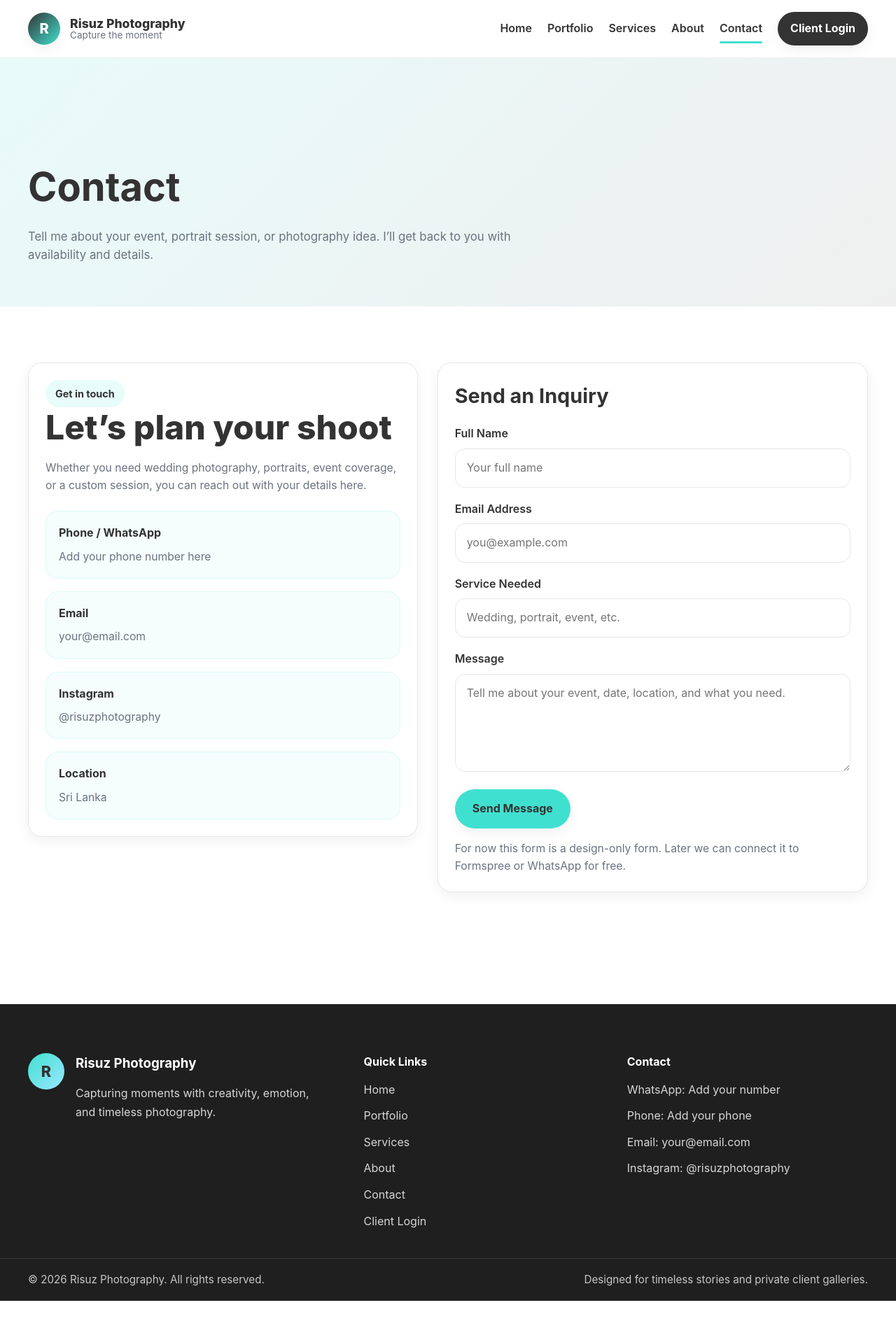
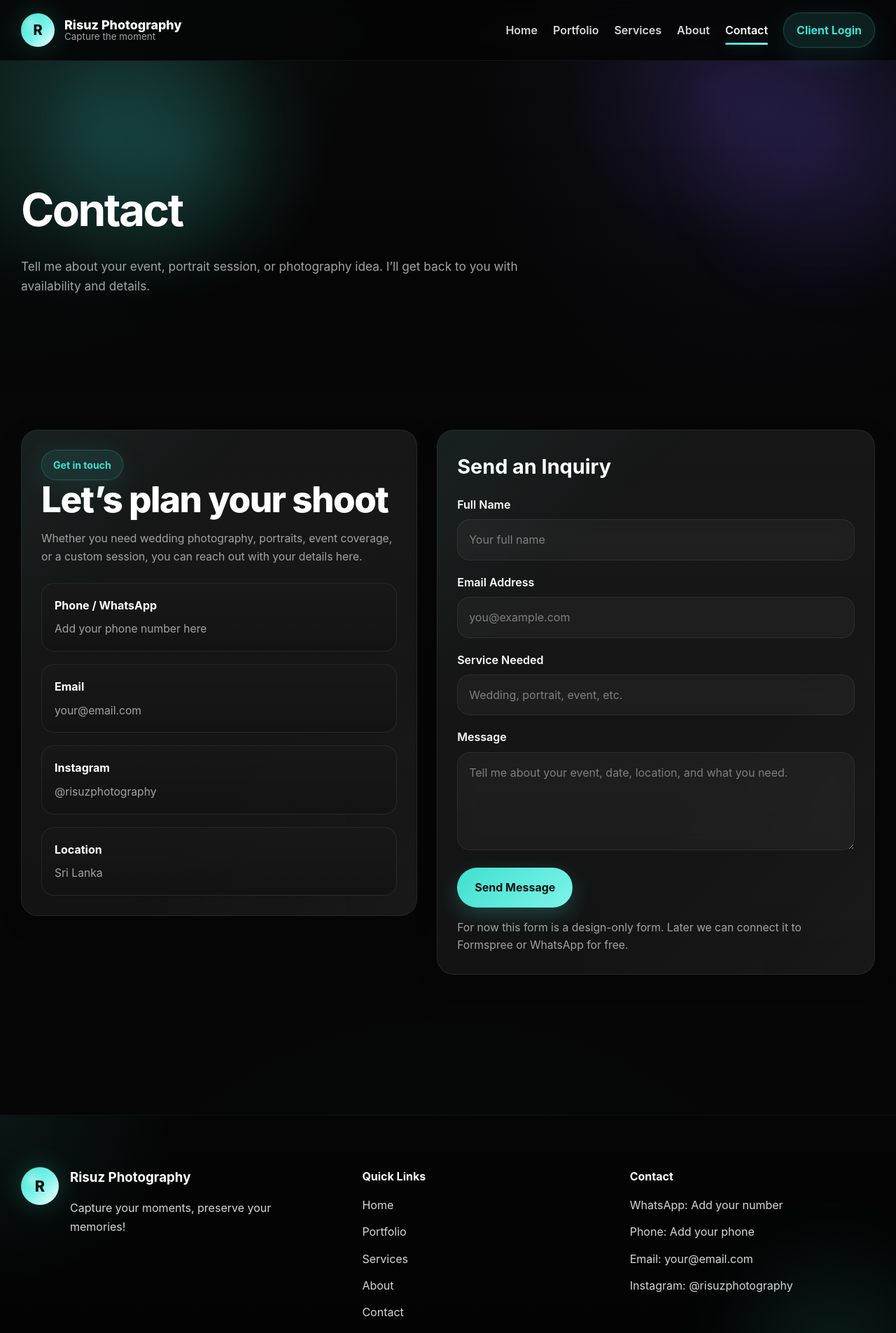
Before and after one commit to risuzphotography/risuzphotography-2-, a React (Vite) app: page /contact in a window 1280 px wide. Shown: the top 1905 px of the page at 70% size. Before the commit the page ends 1859 px from the top, so only its background shows below. Built offline with nearby package versions, Linux system fonts and the light colour scheme.

Commit message:
Update website

```diff
--- a/src/components/Footer.jsx
+++ b/src/components/Footer.jsx
@@ -11,7 +11,7 @@
             <span className="footer-logo-mark">R</span>
             <div>
               <h3>Risuz Photography</h3>
-              <p>Capturing moments with creativity, emotion, and timeless photography.</p>
+              <p>Capture your moments, preserve your memories!</p>
             </div>
           </div>
         </div>
@@ -42,7 +42,7 @@
       <div className="footer-bottom">
         <div className="container footer-bottom-inner">
           <p>© {year} Risuz Photography. All rights reserved.</p>
-          <p>Designed for timeless stories and private client galleries.</p>
+          <p>Designed & Developed by Sanithu Udaneth.</p>
         </div>
       </div>
     </footer>
--- a/src/index.css
+++ b/src/index.css
@@ -1,26 +1,41 @@
 :root {
+  --color-bg: #050505;
+  --color-bg-soft: #0b0b0b;
+  --color-surface: rgba(18, 18, 18, 0.9);
+  --color-surface-2: rgba(24, 24, 24, 0.92);
+  --color-surface-3: #121212;
+  --color-card: rgba(17, 17, 17, 0.9);
+  --color-border: rgba(255, 255, 255, 0.08);
+
+  --color-text: #ffffff;
+  --color-text-soft: #d7d7d7;
+  --color-muted: #a3a3a3;
+
   --color-primary: #40e0d0;
-  --color-primary-dark: #22cfc0;
-  --color-charcoal: #333333;
-  --color-charcoal-dark: #1f1f1f;
-  --color-white: #ffffff;
-  --color-soft-bg: #f7f9fa;
-  --color-border: #e5e7eb;
-  --color-muted: #6b7280;
-  --color-card-bg: #ffffff;
-  --color-light-accent: #e8fffc;
+  --color-primary-strong: #1fd5c5;
+  --color-primary-soft: rgba(64, 224, 208, 0.12);
+  --color-primary-glow: rgba(64, 224, 208, 0.22);
 
-  --container-width: 1200px;
-  --section-padding: 80px;
-  --radius-lg: 20px;
-  --radius-md: 14px;
-  --radius-sm: 10px;
+  --color-accent-blue: #78b8ff;
+  --color-accent-purple: #7c5cff;
+  --color-accent-silver: #d8d8d8;
 
-  --shadow-sm: 0 6px 20px rgba(0, 0, 0, 0.06);
-  --shadow-md: 0 14px 35px rgba(0, 0, 0, 0.1);
-  --shadow-lg: 0 24px 60px rgba(0, 0, 0, 0.18);
+  --container-width: 1220px;
+  --section-padding: 110px;
+  --radius-xl: 32px;
+  --radius-lg: 24px;
+  --radius-md: 18px;
+  --radius-sm: 12px;
 
-  --transition: all 0.3s ease;
+  --shadow-sm: 0 10px 30px rgba(0, 0, 0, 0.25);
+  --shadow-md: 0 24px 60px rgba(0, 0, 0, 0.35);
+  --shadow-lg: 0 40px 120px rgba(0, 0, 0, 0.45);
+
+  --glow-primary: 0 0 0 1px rgba(64, 224, 208, 0.08),
+    0 10px 40px rgba(64, 224, 208, 0.12);
+  --glow-large: 0 0 80px rgba(64, 224, 208, 0.16);
+
+  --transition: all 0.32s ease;
 }
 
 * {
@@ -36,9 +51,29 @@
 body {
   font-family: Inter, system-ui, -apple-system, BlinkMacSystemFont, "Segoe UI",
     Roboto, sans-serif;
-  background: var(--color-white);
-  color: var(--color-charcoal);
-  line-height: 1.6;
+  background:
+    radial-gradient(circle at top left, rgba(64, 224, 208, 0.08), transparent 22%),
+    radial-gradient(circle at 85% 8%, rgba(124, 92, 255, 0.08), transparent 20%),
+    radial-gradient(circle at 50% 100%, rgba(64, 224, 208, 0.05), transparent 28%),
+    linear-gradient(180deg, #030303 0%, #070707 35%, #050505 100%);
+  color: var(--color-text);
+  line-height: 1.65;
+  min-height: 100vh;
+  overflow-x: hidden;
+}
+
+body::before {
+  content: "";
+  position: fixed;
+  inset: 0;
+  pointer-events: none;
+  background:
+    linear-gradient(rgba(255, 255, 255, 0.018) 1px, transparent 1px),
+    linear-gradient(90deg, rgba(255, 255, 255, 0.018) 1px, transparent 1px);
+  background-size: 42px 42px;
+  mask-image: radial-gradient(circle at center, black 40%, transparent 95%);
+  opacity: 0.16;
+  z-index: -1;
 }
 
 a {
@@ -68,28 +103,37 @@
   background: none;
 }
 
+::selection {
+  background: rgba(64, 224, 208, 0.28);
+  color: #ffffff;
+}
+
 .container {
-  width: min(100% - 32px, var(--container-width));
+  width: min(100% - 40px, var(--container-width));
   margin: 0 auto;
+  position: relative;
+  z-index: 2;
 }
 
 .section {
   padding: var(--section-padding) 0;
+  position: relative;
 }
 
 .section-title {
-  font-size: clamp(2rem, 4vw, 3rem);
+  font-size: clamp(2.3rem, 4vw, 3.8rem);
   font-weight: 800;
-  color: var(--color-charcoal);
+  color: var(--color-text);
   margin-bottom: 14px;
-  line-height: 1.2;
+  line-height: 1.08;
+  letter-spacing: -0.03em;
 }
 
 .section-subtitle {
-  max-width: 700px;
-  font-size: 1rem;
+  max-width: 760px;
+  font-size: 1.03rem;
   color: var(--color-muted);
-  margin-bottom: 36px;
+  margin-bottom: 40px;
 }
 
 .text-center {
@@ -97,21 +141,50 @@
 }
 
 .page-header {
-  padding: 140px 0 60px;
+  padding: 160px 0 80px;
+  position: relative;
+  overflow: hidden;
   background:
-    linear-gradient(135deg, rgba(64, 224, 208, 0.12), rgba(51, 51, 51, 0.08));
+    radial-gradient(circle at 20% 30%, rgba(64, 224, 208, 0.14), transparent 20%),
+    radial-gradient(circle at 80% 10%, rgba(124, 92, 255, 0.12), transparent 20%),
+    linear-gradient(180deg, rgba(255, 255, 255, 0.02), rgba(255, 255, 255, 0));
+}
+
+.page-header::before {
+  content: "";
+  position: absolute;
+  width: 520px;
+  height: 520px;
+  border-radius: 50%;
+  background: radial-gradient(circle, rgba(64, 224, 208, 0.18), transparent 68%);
+  top: -160px;
+  left: -120px;
+  filter: blur(24px);
+}
+
+.page-header::after {
+  content: "";
+  position: absolute;
+  width: 480px;
+  height: 480px;
+  border-radius: 50%;
+  background: radial-gradient(circle, rgba(124, 92, 255, 0.16), transparent 68%);
+  right: -140px;
+  top: -120px;
+  filter: blur(28px);
 }
 
 .page-header h1 {
-  font-size: clamp(2.2rem, 5vw, 3.5rem);
-  color: var(--color-charcoal);
-  margin-bottom: 12px;
+  font-size: clamp(2.8rem, 5vw, 4.8rem);
+  color: var(--color-text);
+  margin-bottom: 14px;
+  letter-spacing: -0.04em;
 }
 
 .page-header p {
-  max-width: 720px;
+  max-width: 760px;
   color: var(--color-muted);
-  font-size: 1.05rem;
+  font-size: 1.08rem;
 }
 
 /* Buttons */
@@ -125,62 +198,100 @@
   font-weight: 700;
   transition: var(--transition);
   border: 1px solid transparent;
+  position: relative;
+  overflow: hidden;
+}
+
+.btn::before {
+  content: "";
+  position: absolute;
+  inset: 0;
+  background: linear-gradient(
+    135deg,
+    rgba(255, 255, 255, 0.18),
+    rgba(255, 255, 255, 0)
+  );
+  opacity: 0;
+  transition: var(--transition);
+}
+
+.btn:hover::before {
+  opacity: 1;
 }
 
 .btn-primary {
-  background: var(--color-primary);
-  color: var(--color-charcoal);
-  box-shadow: var(--shadow-sm);
+  background: linear-gradient(135deg, var(--color-primary), #7cf4e9);
+  color: #061111;
+  box-shadow: 0 10px 30px rgba(64, 224, 208, 0.24);
 }
 
 .btn-primary:hover {
   transform: translateY(-2px);
-  background: var(--color-primary-dark);
+  box-shadow: 0 16px 40px rgba(64, 224, 208, 0.32);
 }
 
 .btn-secondary {
-  background: var(--color-charcoal);
-  color: var(--color-white);
+  background: linear-gradient(135deg, #ffffff, #d8d8d8);
+  color: #111111;
   box-shadow: var(--shadow-sm);
 }
 
 .btn-secondary:hover {
   transform: translateY(-2px);
-  background: var(--color-charcoal-dark);
 }
 
 .btn-outline {
-  border: 1px solid var(--color-primary);
-  color: var(--color-charcoal);
-  background: var(--color-white);
+  border: 1px solid rgba(255, 255, 255, 0.12);
+  color: var(--color-text);
+  background: rgba(255, 255, 255, 0.02);
+  backdrop-filter: blur(12px);
 }
 
 .btn-outline:hover {
-  background: rgba(64, 224, 208, 0.1);
   transform: translateY(-2px);
+  border-color: rgba(64, 224, 208, 0.35);
+  background: rgba(64, 224, 208, 0.08);
 }
 
 /* Cards */
 .card {
-  background: var(--color-card-bg);
+  background:
+    linear-gradient(180deg, rgba(255, 255, 255, 0.035), rgba(255, 255, 255, 0.015)),
+    var(--color-card);
   border: 1px solid var(--color-border);
   border-radius: var(--radius-lg);
   box-shadow: var(--shadow-sm);
   overflow: hidden;
   transition: var(--transition);
+  backdrop-filter: blur(18px);
+  position: relative;
+}
+
+.card::before {
+  content: "";
+  position: absolute;
+  inset: 0;
+  background:
+    linear-gradient(135deg, rgba(64, 224, 208, 0.08), transparent 28%),
+    linear-gradient(315deg, rgba(255, 255, 255, 0.04), transparent 40%);
+  opacity: 0.7;
+  pointer-events: none;
 }
 
 .card:hover {
-  transform: translateY(-6px);
+  transform: translateY(-8px);
   box-shadow: var(--shadow-md);
+  border-color: rgba(64, 224, 208, 0.18);
 }
 
 .card-body {
-  padding: 24px;
+  padding: 28px;
+  position: relative;
+  z-index: 2;
 }
 
 .card h3 {
-  color: var(--color-charcoal);
+  color: var(--color-text);
   margin-bottom: 12px;
   font-size: 1.25rem;
 }
@@ -217,23 +328,28 @@
   display: block;
   margin-bottom: 8px;
   font-weight: 600;
-  color: var(--color-charcoal);
+  color: var(--color-text);
 }
 
 .form-control {
   width: 100%;
-  padding: 14px 16px;
-  border: 1px solid var(--color-border);
+  padding: 15px 16px;
+  border: 1px solid rgba(255, 255, 255, 0.08);
   border-radius: var(--radius-md);
-  background: var(--color-white);
-  color: var(--color-charcoal);
+  background: rgba(255, 255, 255, 0.03);
+  color: var(--color-text);
   transition: var(--transition);
+  backdrop-filter: blur(12px);
+}
+
+.form-control::placeholder {
+  color: #7f7f7f;
 }
 
 .form-control:focus {
   outline: none;
-  border-color: var(--color-primary);
-  box-shadow: 0 0 0 4px rgba(64, 224, 208, 0.18);
+  border-color: rgba(64, 224, 208, 0.55);
+  box-shadow: 0 0 0 4px rgba(64, 224, 208, 0.14);
 }
 
 textarea.form-control {
@@ -241,15 +357,18 @@
   resize: vertical;
 }
 
-/* Utility blocks */
+/* Utility */
 .badge {
   display: inline-block;
-  padding: 8px 14px;
+  padding: 9px 16px;
   border-radius: 999px;
-  background: rgba(64, 224, 208, 0.12);
-  color: var(--color-charcoal);
-  font-size: 0.9rem;
+  background: rgba(64, 224, 208, 0.1);
+  color: var(--color-primary);
+  border: 1px solid rgba(64, 224, 208, 0.18);
+  font-size: 0.88rem;
   font-weight: 700;
+  backdrop-filter: blur(10px);
+  box-shadow: var(--glow-primary);
 }
 
 .highlight,
@@ -262,24 +381,29 @@
 }
 
 .bg-light {
-  background: var(--color-soft-bg);
+  background:
+    radial-gradient(circle at top right, rgba(64, 224, 208, 0.05), transparent 22%),
+    linear-gradient(180deg, rgba(255, 255, 255, 0.012), rgba(255, 255, 255, 0));
 }
 
 .bg-midnight {
-  background: var(--color-charcoal-dark);
-  color: var(--color-white);
+  background:
+    radial-gradient(circle at left top, rgba(64, 224, 208, 0.08), transparent 22%),
+    radial-gradient(circle at right bottom, rgba(124, 92, 255, 0.08), transparent 20%),
+    #090909;
+  color: var(--color-text);
 }
 
 .bg-midnight .section-title,
 .bg-midnight h1,
 .bg-midnight h2,
 .bg-midnight h3 {
-  color: var(--color-white);
+  color: var(--color-text);
 }
 
 .bg-midnight p,
 .bg-midnight .muted {
-  color: rgba(255, 255, 255, 0.8);
+  color: var(--color-text-soft);
 }
 
 /* =========================
@@ -289,13 +413,13 @@
   position: sticky;
   top: 0;
   z-index: 1000;
-  background: rgba(255, 255, 255, 0.92);
-  backdrop-filter: blur(14px);
-  border-bottom: 1px solid rgba(0, 0, 0, 0.06);
+  background: rgba(6, 6, 6, 0.7);
+  backdrop-filter: blur(18px);
+  border-bottom: 1px solid rgba(255, 255, 255, 0.06);
 }
 
 .navbar-container {
-  min-height: 82px;
+  min-height: 86px;
   display: flex;
   align-items: center;
   justify-content: space-between;
@@ -310,32 +434,34 @@
 }
 
 .logo-mark {
-  width: 46px;
-  height: 46px;
+  width: 48px;
+  height: 48px;
   border-radius: 50%;
-  background: linear-gradient(135deg, var(--color-charcoal), var(--color-primary));
-  color: var(--color-white);
+  background:
+    radial-gradient(circle at 30% 30%, rgba(255, 255, 255, 0.3), transparent 30%),
+    linear-gradient(135deg, var(--color-primary), #7cf4e9 55%, #ffffff);
+  color: #071111;
   display: grid;
   place-items: center;
   font-size: 1.25rem;
   font-weight: 800;
-  box-shadow: var(--shadow-sm);
+  box-shadow: 0 0 35px rgba(64, 224, 208, 0.22);
 }
 
 .logo-text {
   display: flex;
   flex-direction: column;
-  line-height: 1.1;
+  line-height: 1.08;
 }
 
 .logo-title {
-  font-size: 1.1rem;
+  font-size: 1.12rem;
   font-weight: 800;
-  color: var(--color-charcoal);
+  color: var(--color-text);
 }
 
 .logo-subtitle {
-  font-size: 0.85rem;
+  font-size: 0.84rem;
   color: var(--color-muted);
 }
 
@@ -348,13 +474,13 @@
 .navbar-links a {
   position: relative;
   font-weight: 600;
-  color: var(--color-charcoal);
+  color: var(--color-text-soft);
   transition: var(--transition);
 }
 
 .navbar-links a:hover,
 .navbar-links a.active {
-  color: var(--color-charcoal);
+  color: var(--color-text);
 }
 
 .navbar-links a.active::after,
@@ -366,21 +492,23 @@
   width: 100%;
   height: 3px;
   border-radius: 999px;
-  background: var(--color-primary);
+  background: linear-gradient(90deg, var(--color-primary), #7cf4e9);
+  box-shadow: 0 0 18px rgba(64, 224, 208, 0.35);
 }
 
 .client-login-link {
   padding: 11px 18px;
   border-radius: 999px;
-  background: var(--color-charcoal);
-  color: var(--color-white) !important;
+  background: rgba(64, 224, 208, 0.12);
+  color: var(--color-primary) !important;
+  border: 1px solid rgba(64, 224, 208, 0.2);
   font-weight: 700 !important;
-  box-shadow: var(--shadow-sm);
+  box-shadow: var(--glow-primary);
 }
 
 .client-login-link:hover {
-  background: var(--color-primary);
-  color: var(--color-charcoal) !important;
+  background: linear-gradient(135deg, var(--color-primary), #7cf4e9);
+  color: #071111 !important;
   transform: translateY(-1px);
 }
 
@@ -393,9 +521,9 @@
   display: none;
   width: 46px;
   height: 46px;
-  border-radius: 12px;
-  border: 1px solid rgba(0, 0, 0, 0.08);
-  background: var(--color-white);
+  border-radius: 14px;
+  border: 1px solid rgba(255, 255, 255, 0.08);
+  background: rgba(255, 255, 255, 0.04);
   align-items: center;
   justify-content: center;
   flex-direction: column;
@@ -406,7 +534,7 @@
 .menu-toggle span {
   width: 20px;
   height: 2px;
-  background: var(--color-charcoal);
+  background: var(--color-text);
   border-radius: 999px;
   transition: var(--transition);
 }
@@ -427,34 +555,56 @@
    HERO
 ========================= */
 .hero {
-  padding: 70px 0 90px;
-  background:
-    radial-gradient(circle at top right, rgba(64, 224, 208, 0.18), transparent 28%),
-    radial-gradient(circle at left center, rgba(64, 224, 208, 0.12), transparent 24%),
-    linear-gradient(180deg, #ffffff 0%, #f7f9fa 100%);
+  padding: 84px 0 110px;
+  position: relative;
   overflow: hidden;
+}
+
+.hero::before {
+  content: "";
+  position: absolute;
+  width: 720px;
+  height: 720px;
+  border-radius: 50%;
+  background: radial-gradient(circle, rgba(64, 224, 208, 0.16), transparent 62%);
+  top: -240px;
+  right: -120px;
+  filter: blur(24px);
+}
+
+.hero::after {
+  content: "";
+  position: absolute;
+  width: 520px;
+  height: 520px;
+  border-radius: 50%;
+  background: radial-gradient(circle, rgba(124, 92, 255, 0.12), transparent 68%);
+  left: -120px;
+  bottom: -160px;
+  filter: blur(28px);
 }
 
 .hero-grid {
   display: grid;
   grid-template-columns: 1.1fr 0.9fr;
-  gap: 48px;
+  gap: 52px;
   align-items: center;
 }
 
 .hero-content h1 {
-  font-size: clamp(2.6rem, 5vw, 4.6rem);
-  line-height: 1.08;
-  color: var(--color-charcoal);
-  margin: 20px 0 18px;
-  max-width: 760px;
+  font-size: clamp(3rem, 5vw, 5.4rem);
+  line-height: 1;
+  color: var(--color-text);
+  margin: 22px 0 18px;
+  max-width: 780px;
+  letter-spacing: -0.05em;
 }
 
 .hero-content p {
   font-size: 1.08rem;
   color: var(--color-muted);
-  max-width: 620px;
-  margin-bottom: 28px;
+  max-width: 650px;
+  margin-bottom: 30px;
 }
 
 .hero-actions {
@@ -471,15 +621,18 @@
 }
 
 .hero-stat {
-  background: rgba(255, 255, 255, 0.85);
-  border: 1px solid rgba(64, 224, 208, 0.16);
-  border-radius: 18px;
-  padding: 18px;
+  background:
+    linear-gradient(180deg, rgba(255, 255, 255, 0.035), rgba(255, 255, 255, 0.012)),
+    rgba(15, 15, 15, 0.85);
+  border: 1px solid rgba(255, 255, 255, 0.07);
+  border-radius: 22px;
+  padding: 20px;
   box-shadow: var(--shadow-sm);
+  backdrop-filter: blur(16px);
 }
 
 .hero-stat h3 {
-  color: var(--color-charcoal);
+  color: var(--color-text);
   margin-bottom: 8px;
   font-size: 1rem;
 }
@@ -492,7 +645,7 @@
 
 .hero-visual {
   position: relative;
-  min-height: 560px;
+  min-height: 620px;
   display: flex;
   align-items: center;
   justify-content: center;
@@ -501,31 +654,45 @@
 .hero-image-card {
   position: relative;
   width: 100%;
-  max-width: 500px;
-  border-radius: 30px;
+  max-width: 520px;
+  border-radius: 34px;
   overflow: hidden;
   box-shadow: var(--shadow-lg);
-  border: 6px solid rgba(255, 255, 255, 0.7);
+  border: 1px solid rgba(255, 255, 255, 0.08);
+}
+
+.hero-image-card::before {
+  content: "";
+  position: absolute;
+  inset: 0;
+  background:
+    linear-gradient(180deg, rgba(255, 255, 255, 0.12), transparent 20%),
+    linear-gradient(0deg, rgba(0, 0, 0, 0.22), transparent 28%);
+  z-index: 2;
+  pointer-events: none;
 }
 
 .hero-image-card img {
   width: 100%;
-  height: 560px;
+  height: 620px;
   object-fit: cover;
 }
 
 .hero-floating-card {
   position: absolute;
   max-width: 260px;
-  background: rgba(255, 255, 255, 0.95);
-  border: 1px solid rgba(64, 224, 208, 0.16);
-  border-radius: 20px;
+  background:
+    linear-gradient(180deg, rgba(255, 255, 255, 0.06), rgba(255, 255, 255, 0.015)),
+    rgba(12, 12, 12, 0.9);
+  border: 1px solid rgba(255, 255, 255, 0.08);
+  border-radius: 22px;
   padding: 18px 20px;
   box-shadow: var(--shadow-md);
+  backdrop-filter: blur(18px);
 }
 
 .hero-floating-card h4 {
-  color: var(--color-charcoal);
+  color: var(--color-text);
   font-size: 1rem;
   line-height: 1.45;
 }
@@ -539,13 +706,13 @@
 }
 
 .top-card {
-  top: 30px;
+  top: 34px;
   left: -20px;
 }
 
 .bottom-card {
   right: -20px;
-  bottom: 40px;
+  bottom: 44px;
 }
 
 /* =========================
@@ -566,7 +733,7 @@
 .home-section-action {
   display: flex;
   justify-content: center;
-  margin-top: 32px;
+  margin-top: 34px;
 }
 
 .cta-section {
@@ -576,27 +743,28 @@
 .cta-box,
 .about-cta-box,
 .services-cta-box {
-  background: linear-gradient(
-    135deg,
-    rgba(64, 224, 208, 0.1),
-    rgba(51, 51, 51, 0.04)
-  );
-  border: 1px solid rgba(64, 224, 208, 0.18);
-  border-radius: 28px;
+  background:
+    radial-gradient(circle at top right, rgba(64, 224, 208, 0.08), transparent 24%),
+    linear-gradient(180deg, rgba(255, 255, 255, 0.04), rgba(255, 255, 255, 0.015)),
+    rgba(12, 12, 12, 0.9);
+  border: 1px solid rgba(255, 255, 255, 0.08);
+  border-radius: 32px;
   padding: 42px;
   display: flex;
   justify-content: space-between;
   gap: 24px;
   align-items: center;
-  box-shadow: var(--shadow-sm);
+  box-shadow: var(--shadow-md);
+  backdrop-filter: blur(18px);
 }
 
 .cta-box h2,
 .about-cta-box h2,
 .services-cta-box h2 {
-  color: var(--color-charcoal);
-  font-size: clamp(1.8rem, 4vw, 2.6rem);
+  color: var(--color-text);
+  font-size: clamp(1.9rem, 4vw, 2.8rem);
   margin: 14px 0 12px;
+  letter-spacing: -0.03em;
 }
 
 .cta-box p,
@@ -641,14 +809,15 @@
   position: absolute;
   top: 16px;
   left: 16px;
-  background: rgba(255, 255, 255, 0.95);
-  color: var(--color-charcoal);
-  border: 1px solid rgba(64, 224, 208, 0.2);
+  background: rgba(10, 10, 10, 0.8);
+  color: var(--color-primary);
+  border: 1px solid rgba(64, 224, 208, 0.18);
   padding: 8px 14px;
   border-radius: 999px;
   font-size: 0.88rem;
   font-weight: 700;
-  box-shadow: var(--shadow-sm);
+  box-shadow: var(--glow-primary);
+  backdrop-filter: blur(10px);
 }
 
 /* =========================
@@ -689,6 +858,7 @@
   height: 10px;
   border-radius: 50%;
   background: var(--color-primary);
+  box-shadow: 0 0 14px rgba(64, 224, 208, 0.45);
 }
 
 /* =========================
@@ -715,10 +885,10 @@
 }
 
 .about-image-card {
-  border-radius: 28px;
+  border-radius: 32px;
   overflow: hidden;
   box-shadow: var(--shadow-lg);
-  border: 6px solid rgba(255, 255, 255, 0.75);
+  border: 1px solid rgba(255, 255, 255, 0.08);
 }
 
 .about-image-card img {
@@ -749,13 +919,15 @@
 
 .contact-detail-item {
   padding: 18px;
-  border: 1px solid rgba(64, 224, 208, 0.14);
+  border: 1px solid rgba(255, 255, 255, 0.08);
   border-radius: 18px;
-  background: rgba(64, 224, 208, 0.05);
+  background:
+    linear-gradient(180deg, rgba(255, 255, 255, 0.035), rgba(255, 255, 255, 0.015)),
+    rgba(15, 15, 15, 0.85);
 }
 
 .contact-detail-item h3 {
-  color: var(--color-charcoal);
+  color: var(--color-text);
   margin-bottom: 8px;
   font-size: 1rem;
 }
@@ -765,7 +937,7 @@
 }
 
 .contact-form-title {
-  color: var(--color-charcoal);
+  color: var(--color-text);
   margin-bottom: 18px;
   font-size: 1.8rem;
 }
@@ -780,22 +952,41 @@
    FOOTER
 ========================= */
 .site-footer {
-  background: var(--color-charcoal-dark);
-  color: var(--color-white);
-  margin-top: 80px;
+  margin-top: 90px;
+  background:
+    radial-gradient(circle at top left, rgba(64, 224, 208, 0.08), transparent 18%),
+    linear-gradient(180deg, #050505, #020202);
+  border-top: 1px solid rgba(255, 255, 255, 0.06);
+  color: var(--color-text);
+  position: relative;
+  overflow: hidden;
+}
+
+.site-footer::before {
+  content: "";
+  position: absolute;
+  width: 420px;
+  height: 420px;
+  border-radius: 50%;
+  background: radial-gradient(circle, rgba(64, 224, 208, 0.12), transparent 68%);
+  right: -120px;
+  bottom: -120px;
+  filter: blur(30px);
 }
 
 .footer-grid {
   display: grid;
   grid-template-columns: 1.3fr 1fr 1fr;
   gap: 32px;
-  padding: 70px 0 40px;
+  padding: 74px 0 40px;
+  position: relative;
+  z-index: 2;
 }
 
 .footer-brand p,
 .footer-contact li,
 .footer-links a {
-  color: rgba(255, 255, 255, 0.82);
+  color: var(--color-text-soft);
 }
 
 .footer-logo {
@@ -805,23 +996,26 @@
 }
 
 .footer-logo-mark {
-  width: 52px;
-  height: 52px;
+  width: 54px;
+  height: 54px;
   border-radius: 50%;
-  background: linear-gradient(135deg, var(--color-primary), #9be7ff);
-  color: var(--color-charcoal);
+  background:
+    radial-gradient(circle at 30% 30%, rgba(255, 255, 255, 0.32), transparent 30%),
+    linear-gradient(135deg, var(--color-primary), #7cf4e9, #ffffff);
+  color: #071111;
   display: grid;
   place-items: center;
   font-weight: 800;
   font-size: 1.35rem;
   flex-shrink: 0;
+  box-shadow: 0 0 36px rgba(64, 224, 208, 0.24);
 }
 
 .footer-brand h3,
 .footer-links-block h4,
 .footer-contact h4 {
   margin-bottom: 14px;
-  color: var(--color-white);
+  color: var(--color-text);
 }
 
 .footer-brand p {
@@ -844,7 +1038,9 @@
 }
 
 .footer-bottom {
-  border-top: 1px solid rgba(255, 255, 255, 0.12);
+  border-top: 1px solid rgba(255, 255, 255, 0.08);
+  position: relative;
+  z-index: 2;
 }
 
 .footer-bottom-inner {
@@ -856,7 +1052,7 @@
 }
 
 .footer-bottom p {
-  color: rgba(255, 255, 255, 0.75);
+  color: rgba(255, 255, 255, 0.68);
   font-size: 0.95rem;
 }
 
@@ -898,7 +1094,7 @@
   }
 
   .section {
-    padding: 70px 0;
+    padding: 86px 0;
   }
 
   .menu-toggle {
@@ -907,18 +1103,21 @@
 
   .navbar-links {
     position: absolute;
-    top: 100%;
+    top: calc(100% + 12px);
     right: 16px;
     left: 16px;
-    background: var(--color-white);
-    border: 1px solid rgba(0, 0, 0, 0.08);
-    border-radius: 18px;
+    background:
+      linear-gradient(180deg, rgba(255, 255, 255, 0.05), rgba(255, 255, 255, 0.02)),
+      rgba(8, 8, 8, 0.95);
+    border: 1px solid rgba(255, 255, 255, 0.08);
+    border-radius: 20px;
     box-shadow: var(--shadow-md);
     padding: 18px;
     display: none;
     flex-direction: column;
     align-items: flex-start;
     gap: 16px;
+    backdrop-filter: blur(18px);
   }
 
   .navbar-links.open {
@@ -940,11 +1139,11 @@
 
 @media (max-width: 768px) {
   .page-header {
-    padding: 120px 0 50px;
+    padding: 130px 0 60px;
   }
 
   .hero {
-    padding: 50px 0 70px;
+    padding: 56px 0 84px;
   }
 
   .hero-image-card img,
@@ -965,6 +1164,10 @@
   .btn {
     width: 100%;
   }
+
+  .container {
+    width: min(100% - 28px, var(--container-width));
+  }
 }
 
 @media (max-width: 576px) {
@@ -977,22 +1180,22 @@
   }
 
   .logo-mark {
-    width: 42px;
-    height: 42px;
-  }
-
-  .container {
-    width: min(100% - 24px, var(--container-width));
+    width: 44px;
+    height: 44px;
   }
 
   .section {
-    padding: 60px 0;
+    padding: 74px 0;
   }
 
   .card-body,
   .cta-box,
   .about-cta-box,
   .services-cta-box {
-    padding: 20px;
+    padding: 22px;
+  }
+
+  .hero-content h1 {
+    font-size: 2.5rem;
   }
 }
```
